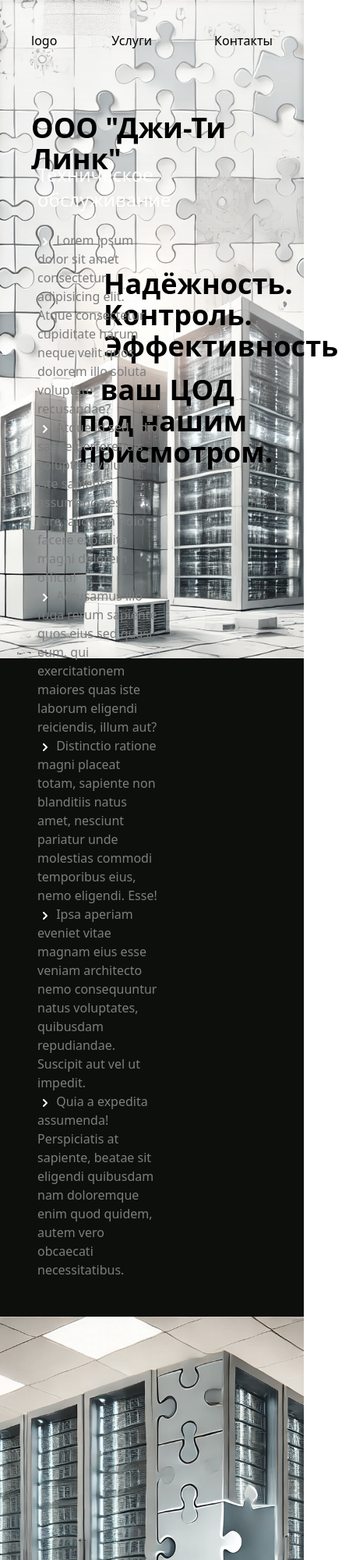
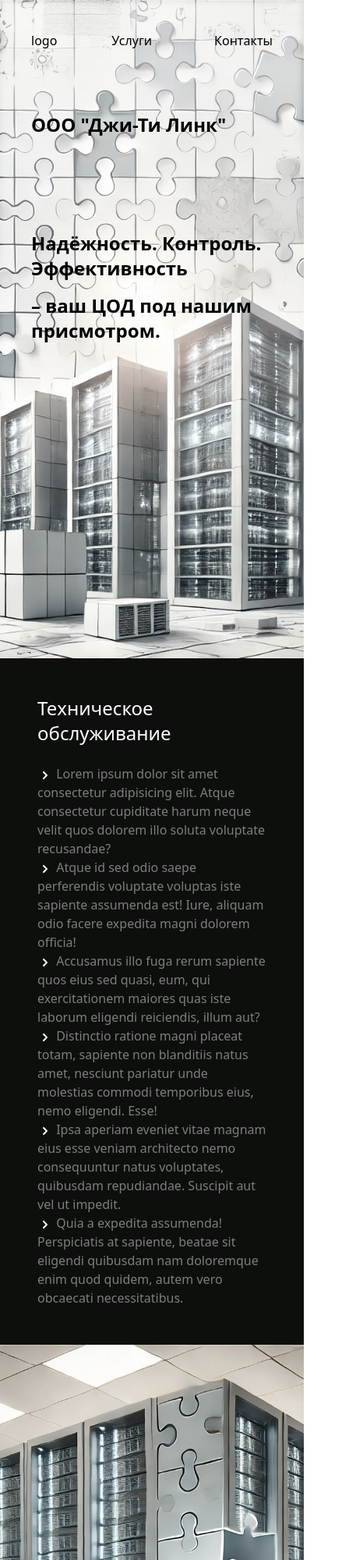
Before and after one commit to aleksaksan/datacenter, a website with bundled scripts: page index.html in a window 390 px wide. Shown: the top 2000 px of the page at 78% size, 457 px wide, since content can reach past the window. Built offline with nearby package versions, Linux system fonts and the light colour scheme.

Commit message:
fixed some styles for mobile

```diff
--- a/index.html
+++ b/index.html
@@ -20,8 +20,8 @@
           </ul>
         </nav>
       </header>
-      <h1 class="text-4xl font-bold mt-20">ООО "Джи-Ти Линк"</h1>
-      <div class="w-[70%] flex flex-col justify-between gap-4 text-4xl font-bold mt-30 ml-auto">
+      <h1 class="md:text-4xl text-2xl font-bold mt-20">ООО "Джи-Ти Линк"</h1>
+      <div class="lg:w-[70%] md:text-4xl flex flex-col justify-between gap-4 text-2xl font-bold mt-30 ml-auto ">
         <div class="flex justify-start">
           Надёжность. Контроль. Эффективность
         </div>
@@ -31,9 +31,9 @@
       </div>
     </div>
   </section>
-  <section class="maintenance relative h-screen bg-[#0D0F0D] text-white">
-    <div class="container mx-auto">
-      <div class="w-[40%] absolute bottom-12 left-12">
+  <section class="maintenance relative min-h-screen w-full bg-[#0D0F0D] text-white">
+    <div class="container mx-auto relative">
+      <div class="p-12 lg:pr-[30%] lg:pt-[36%] md:align-middle">
 
         <h2 class="text-white text-2xl mb-6">Техническое обслуживание</h2>
         <ul class="fill-white">
@@ -101,7 +101,7 @@
 
   <section id="contacts" class="h-screen bg-cover bg-center filter saturate-40 bg-fixed flex items-center justify-center"
     style="background-image: url('./src/img/dc4.webp') ">
-    <h1 class="text-9xl text-white mix-blend-difference drop-shadow-lg">Contacts</h1>
+    <h1 class="text-4xl text-white mix-blend-difference drop-shadow-lg">Contacts</h1>
   </section>
 
   <script src="./src/js/index.js" type="module"></script>
```
Also changed, not shown: src/styles/output.css.
